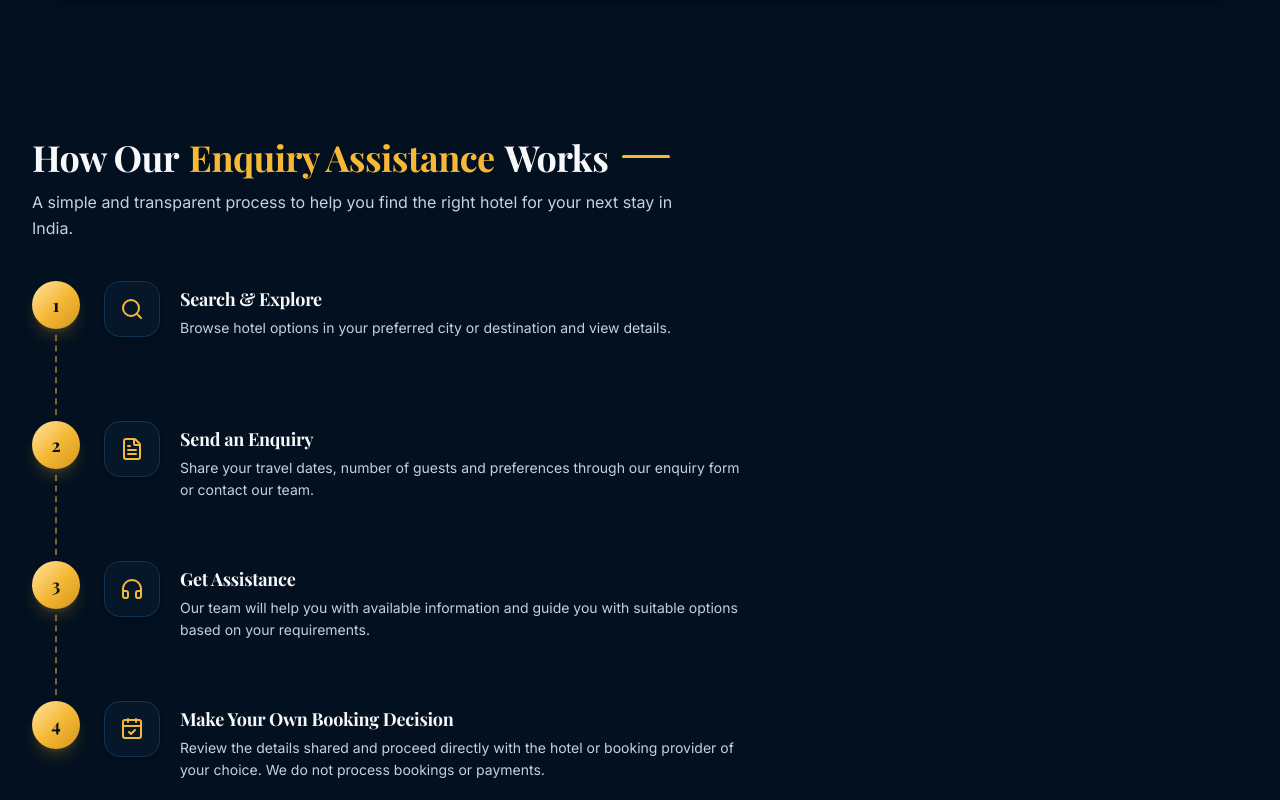
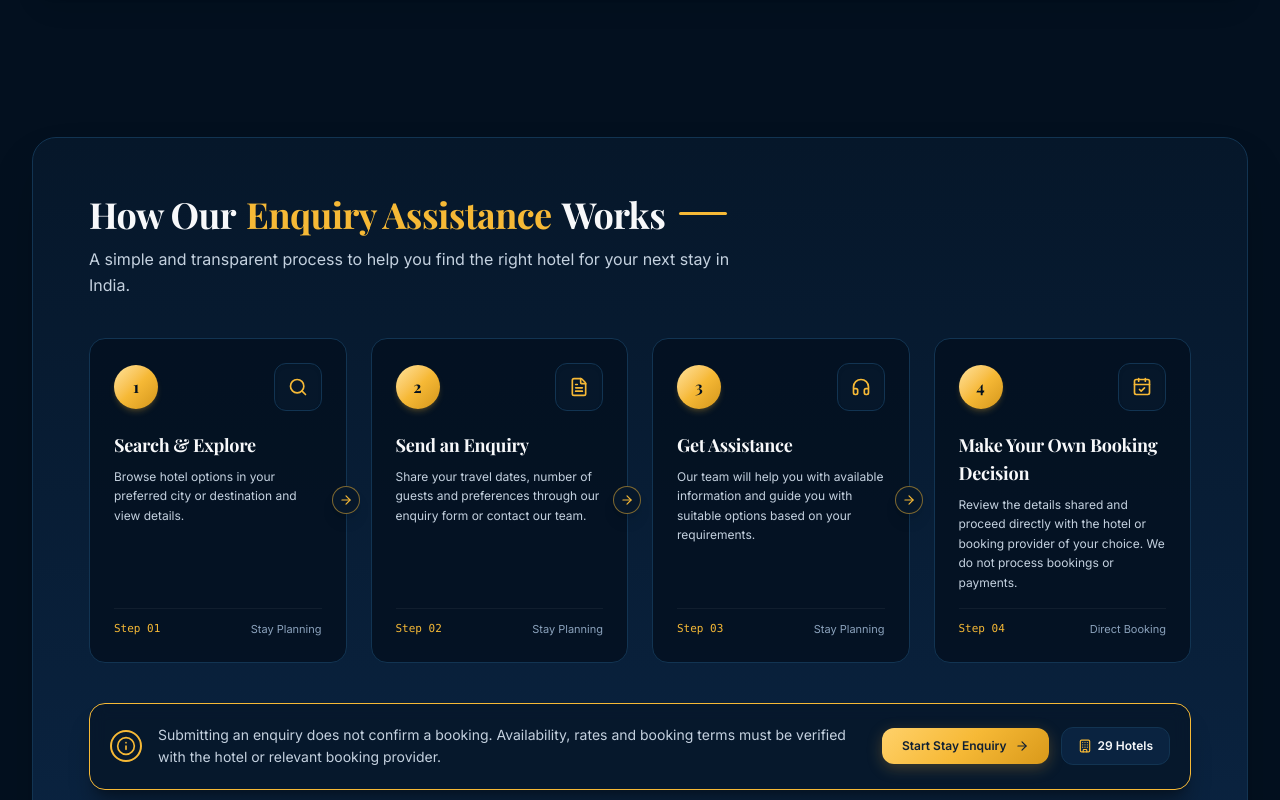
Before and after one commit to Dheeraj022/marriot, a Next.js app: page /about in a window 1280 px wide. Shown: the part 1700-2500 px from the top of the page. Built offline with nearby package versions, Linux system fonts and the light colour scheme; a web font is replaced by a local one.

Commit message:
feat: enhance UI responsiveness and layout for enquiry process and search components

```diff
--- a/src/components/forms/EnquiryForm.tsx
+++ b/src/components/forms/EnquiryForm.tsx
@@ -122,7 +122,7 @@ export function EnquiryForm() {
       {/* =========================================================================
           STEP 1: Check Availability Search Card
           ========================================================================= */}
-      <div className="bg-[#06172A] border border-[#123452] rounded-3xl p-6 sm:p-8 shadow-2xl relative overflow-hidden">
+      <div className="bg-[#06172A] border border-[#123452] rounded-3xl p-6 sm:p-8 shadow-2xl relative z-20">
         <div className="flex items-center justify-between pb-5 border-b border-white/10 mb-6">
           <div className="flex items-center gap-3">
             <div className="w-8 h-8 rounded-full bg-[#F6B936]/20 border border-[#F6B936]/40 flex items-center justify-center text-[#FFD16A] text-sm font-bold">
@@ -153,7 +153,7 @@ export function EnquiryForm() {
         <form onSubmit={handleCheckAvailability} noValidate>
           <div className="grid grid-cols-1 sm:grid-cols-2 lg:grid-cols-12 gap-4 items-end">
             {/* 1. Location */}
-            <div className="sm:col-span-2 lg:col-span-4 relative" ref={dropdownRef}>
+            <div className="sm:col-span-2 lg:col-span-4 relative z-30" ref={dropdownRef}>
               <label
                 htmlFor="avail-location"
                 className="block text-xs font-semibold uppercase tracking-wider text-[#FFD16A] mb-2 flex items-center gap-1.5"
@@ -198,7 +198,7 @@ export function EnquiryForm() {
                 {isDropdownOpen && (
                   <div
                     id="avail-properties-dropdown"
-                    className="absolute left-0 right-0 top-full mt-2 z-50 max-h-60 overflow-y-auto bg-[#0A2340] border border-[#123452] rounded-xl shadow-2xl divide-y divide-white/5 py-1"
+                    className="absolute left-0 right-0 top-full mt-2 z-50 max-h-52 sm:max-h-56 overflow-y-auto bg-[#071B30] border-2 border-[#F6B936]/40 rounded-xl shadow-2xl shadow-black/95 divide-y divide-white/5 py-1 backdrop-blur-xl"
                   >
                     {filteredProperties.length > 0 ? (
                       filteredProperties.map((p) => {
--- a/src/components/home/EnquiryProcess.tsx
+++ b/src/components/home/EnquiryProcess.tsx
@@ -1,10 +1,13 @@
 import React from "react";
+import Link from "next/link";
 import {
   Search,
   FileText,
   Headphones,
   CalendarCheck,
   Info,
+  ArrowRight,
+  Building,
 } from "lucide-react";
 
 const STEPS = [
@@ -45,10 +48,10 @@ interface EnquiryProcessProps {
 
 export function EnquiryProcess({
   className = "",
-  showCardWrapper = false,
+  showCardWrapper = true,
 }: EnquiryProcessProps) {
   const content = (
-    <div className="space-y-8 max-w-4xl">
+    <div className="space-y-8 lg:space-y-10">
       {/* Header */}
       <div className="space-y-3">
         <h2 className="text-2xl sm:text-3xl md:text-4xl font-serif font-bold text-[#F7F8FA] flex items-center flex-wrap gap-2.5">
@@ -62,8 +65,10 @@ export function EnquiryProcess({
         </p>
       </div>
 
-      {/* 4 Steps with Timeline */}
-      <div className="space-y-0 pt-2">
+      {/* =========================================================================
+          MOBILE / TABLET VIEW (< lg): Connected Vertical Timeline
+          ========================================================================= */}
+      <div className="lg:hidden space-y-0 pt-2">
         {STEPS.map((item, idx) => {
           const Icon = item.icon;
           const isLast = idx === STEPS.length - 1;
@@ -107,14 +112,84 @@ export function EnquiryProcess({
         })}
       </div>
 
+      {/* =========================================================================
+          LAPTOP / DESKTOP VIEW (>= lg): 4-Column Horizontal Step Cards Pipeline
+          ========================================================================= */}
+      <div className="hidden lg:grid grid-cols-4 gap-6 relative">
+        {STEPS.map((item, idx) => {
+          const Icon = item.icon;
+          const isLast = idx === STEPS.length - 1;
+
+          return (
+            <div
+              key={item.step}
+              className="bg-[#03101F]/80 border border-[#123452] hover:border-[#F6B936]/50 rounded-2xl p-6 relative flex flex-col justify-between transition-all duration-300 hover:shadow-xl hover:shadow-[#F6B936]/10 group"
+            >
+              {/* Card Header: Gold Circle & Icon Container */}
+              <div className="flex items-center justify-between mb-5">
+                <div className="w-11 h-11 rounded-full bg-gradient-to-br from-[#FFE399] via-[#F6B936] to-[#d49619] text-[#03101F] font-serif font-bold text-base flex items-center justify-center shadow-md shadow-[#F6B936]/20 group-hover:scale-105 transition-transform">
+                  {item.step}
+                </div>
+
+                <div className="w-12 h-12 rounded-xl bg-[#06172A] border border-[#123452] group-hover:border-[#F6B936]/40 flex items-center justify-center text-[#F6B936] transition-colors shadow-inner">
+                  <Icon className="w-5 h-5 text-[#F6B936]" />
+                </div>
+              </div>
+
+              {/* Card Body: Title & Description */}
+              <div className="space-y-2 flex-1">
+                <h3 className="font-serif font-bold text-base sm:text-lg text-[#F7F8FA] group-hover:text-[#FFD16A] transition-colors">
+                  {item.title}
+                </h3>
+                <p className="text-xs text-[#C4D1DF] leading-relaxed">
+                  {item.description}
+                </p>
+              </div>
+
+              {/* Sub-card step indicator tag */}
+              <div className="mt-4 pt-3 border-t border-white/5 flex items-center justify-between text-[11px] text-[#8ba2bc]">
+                <span className="font-mono text-[#F6B936]">Step 0{item.step}</span>
+                <span>{item.step === 4 ? "Direct Booking" : "Stay Planning"}</span>
+              </div>
+
+              {/* Pipeline Arrow Between Cards on Extra-Wide Screens */}
+              {!isLast && (
+                <div className="hidden xl:flex absolute -right-3.5 top-1/2 -translate-y-1/2 z-20 w-7 h-7 rounded-full bg-[#06172A] border border-[#F6B936]/50 items-center justify-center text-[#F6B936] shadow-lg">
+                  <ArrowRight className="w-3.5 h-3.5" />
+                </div>
+              )}
+            </div>
+          );
+        })}
+      </div>
+
       {/* Advisory / Disclaimer Notice Box */}
-      <div className="rounded-2xl border border-[#F6B936] bg-[#06172A]/85 backdrop-blur-sm p-4 sm:p-5 flex items-start sm:items-center gap-3.5 sm:gap-4 shadow-xl shadow-black/30">
-        <div className="w-7 h-7 sm:w-8 sm:h-8 rounded-full border-2 border-[#F6B936] flex items-center justify-center text-[#F6B936] shrink-0 mt-0.5 sm:mt-0">
-          <Info className="w-4 h-4 sm:w-5 sm:h-5 text-[#F6B936]" />
+      <div className="rounded-2xl border border-[#F6B936] bg-[#06172A]/85 backdrop-blur-sm p-4 sm:p-5 flex items-start sm:items-center justify-between flex-col md:flex-row gap-4 shadow-xl shadow-black/30">
+        <div className="flex items-start sm:items-center gap-3.5 sm:gap-4 flex-1">
+          <div className="w-7 h-7 sm:w-8 sm:h-8 rounded-full border-2 border-[#F6B936] flex items-center justify-center text-[#F6B936] shrink-0 mt-0.5 sm:mt-0">
+            <Info className="w-4 h-4 sm:w-5 sm:h-5 text-[#F6B936]" />
+          </div>
+          <p className="text-xs sm:text-sm text-[#C4D1DF] leading-relaxed">
+            Submitting an enquiry does not confirm a booking. Availability, rates and booking terms must be verified with the hotel or relevant booking provider.
+          </p>
         </div>
-        <p className="text-xs sm:text-sm text-[#C4D1DF] leading-relaxed">
-          Submitting an enquiry does not confirm a booking. Availability, rates and booking terms must be verified with the hotel or relevant booking provider.
-        </p>
+
+        <div className="shrink-0 flex items-center gap-3 w-full md:w-auto pt-2 md:pt-0 border-t md:border-t-0 border-white/10">
+          <Link
+            href="/enquiry"
+            className="w-full md:w-auto px-5 py-2.5 rounded-xl btn-gold text-xs font-bold inline-flex items-center justify-center gap-2 shadow-md transition-all shrink-0"
+          >
+            <span>Start Stay Enquiry</span>
+            <ArrowRight className="w-3.5 h-3.5 text-[#102033]" />
+          </Link>
+          <Link
+            href="/#directory"
+            className="hidden sm:inline-flex px-4 py-2.5 rounded-xl bg-[#0A2340] border border-[#123452] hover:border-[#F6B936]/40 text-xs font-semibold text-[#F7F8FA] hover:text-[#FFD16A] items-center gap-1.5 transition-colors shrink-0"
+          >
+            <Building className="w-3.5 h-3.5 text-[#F6B936]" />
+            <span>29 Hotels</span>
+          </Link>
+        </div>
       </div>
     </div>
   );
@@ -122,7 +197,7 @@ export function EnquiryProcess({
   if (showCardWrapper) {
     return (
       <section className={`py-12 sm:py-16 px-4 sm:px-6 lg:px-8 max-w-7xl mx-auto ${className}`}>
-        <div className="bg-[#06172A] border border-[#123452] rounded-3xl p-6 sm:p-10 md:p-14 shadow-2xl relative overflow-hidden">
+        <div className="bg-gradient-to-b from-[#06172A] to-[#0A2340] border border-[#123452] rounded-3xl p-6 sm:p-10 md:p-12 lg:p-14 shadow-2xl relative overflow-hidden">
           {content}
         </div>
       </section>
--- a/src/components/home/HeroSearch.tsx
+++ b/src/components/home/HeroSearch.tsx
@@ -150,7 +150,7 @@ export function HeroSearch({ initialPropertySlug }: HeroSearchProps) {
         </div>
 
         {/* Central Search Card - Step 1: Check Availability */}
-        <div className="bg-[#06172A]/95 border border-[#123452] p-5 sm:p-7 md:p-8 rounded-2xl shadow-2xl backdrop-blur-xl max-w-5xl mx-auto text-left relative">
+        <div className="bg-[#06172A]/95 border border-[#123452] p-5 sm:p-7 md:p-8 rounded-2xl shadow-2xl backdrop-blur-xl max-w-5xl mx-auto text-left relative z-20">
           <div className="mb-4 flex items-center justify-between pb-3 border-b border-white/10">
             <span className="text-xs font-bold uppercase tracking-wider text-[#FFD16A] flex items-center gap-2">
               <span className="w-5 h-5 rounded-full bg-[#F6B936]/20 text-[#FFD16A] flex items-center justify-center text-[11px] font-bold">1</span>
@@ -162,7 +162,7 @@ export function HeroSearch({ initialPropertySlug }: HeroSearchProps) {
           <form onSubmit={handleSubmit} noValidate>
             <div className="grid grid-cols-1 sm:grid-cols-2 lg:grid-cols-12 gap-4 items-end">
               {/* Location Selector (4 cols) */}
-              <div className="sm:col-span-2 lg:col-span-4 relative" ref={dropdownRef}>
+              <div className="sm:col-span-2 lg:col-span-4 relative z-30" ref={dropdownRef}>
                 <label
                   htmlFor="location-search"
                   className="block text-xs font-semibold uppercase tracking-wider text-[#FFD16A] mb-2 flex items-center gap-1.5"
@@ -210,7 +210,7 @@ export function HeroSearch({ initialPropertySlug }: HeroSearchProps) {
                     <div
                       id="properties-dropdown"
                       role="listbox"
-                      className="absolute left-0 right-0 top-full mt-2 z-50 max-h-64 overflow-y-auto bg-[#0A2340] border border-[#123452] rounded-xl shadow-2xl divide-y divide-white/5 py-1"
+                      className="absolute left-0 right-0 top-full mt-2 z-50 max-h-52 sm:max-h-56 overflow-y-auto bg-[#071B30] border-2 border-[#F6B936]/40 rounded-xl shadow-2xl shadow-black/95 divide-y divide-white/5 py-1 backdrop-blur-xl"
                     >
                       {filteredProperties.length > 0 ? (
                         filteredProperties.map((p) => {
@@ -392,7 +392,7 @@ export function HeroSearch({ initialPropertySlug }: HeroSearchProps) {
         </div>
 
         {/* Hero Feature Highlights Badges */}
-        <div className="grid grid-cols-2 sm:grid-cols-4 gap-4 max-w-4xl mx-auto pt-4">
+        <div className="grid grid-cols-2 sm:grid-cols-4 gap-4 max-w-4xl mx-auto pt-4 relative z-10">
           <div className="p-3 rounded-xl bg-[#06172A]/80 border border-[#123452] backdrop-blur-sm">
             <span className="block text-xl font-bold text-[#FFD16A] font-serif">29</span>
             <span className="block text-xs text-[#C4D1DF]">Pan-India Locations</span>
```
